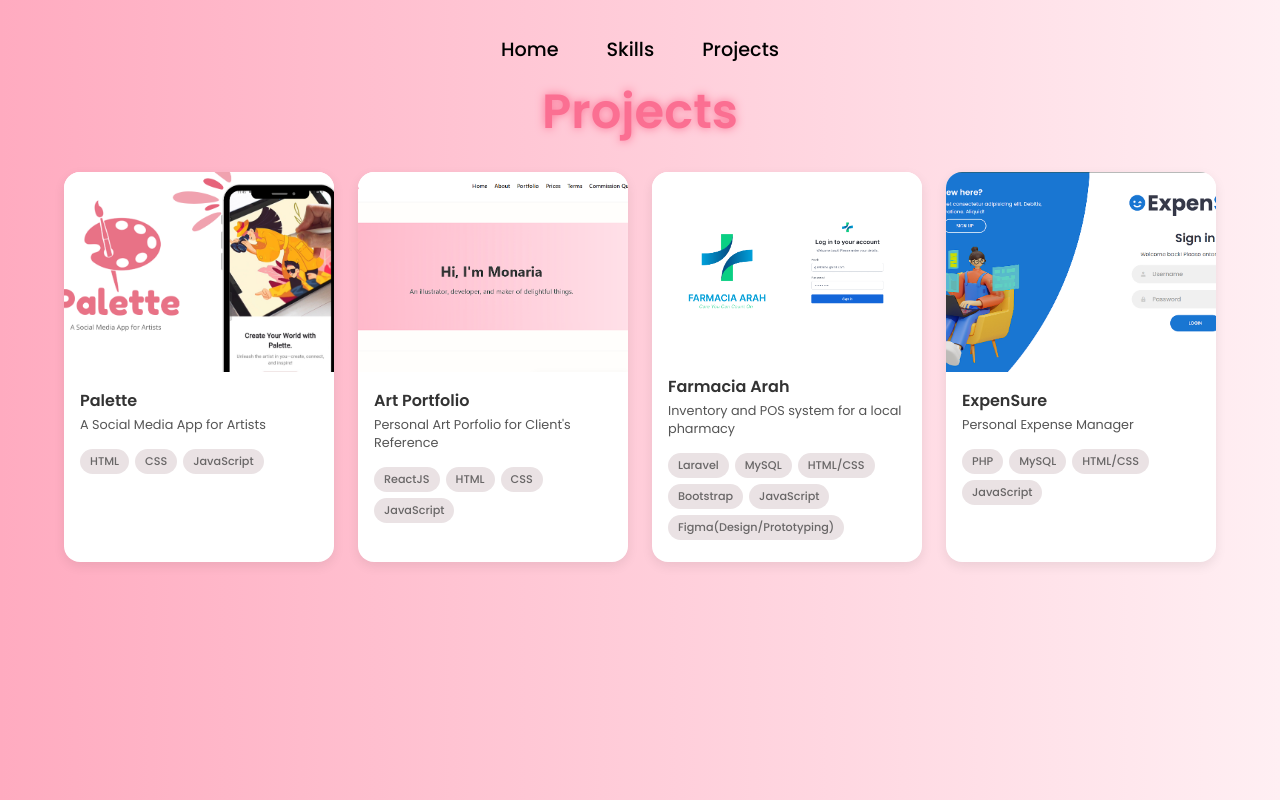
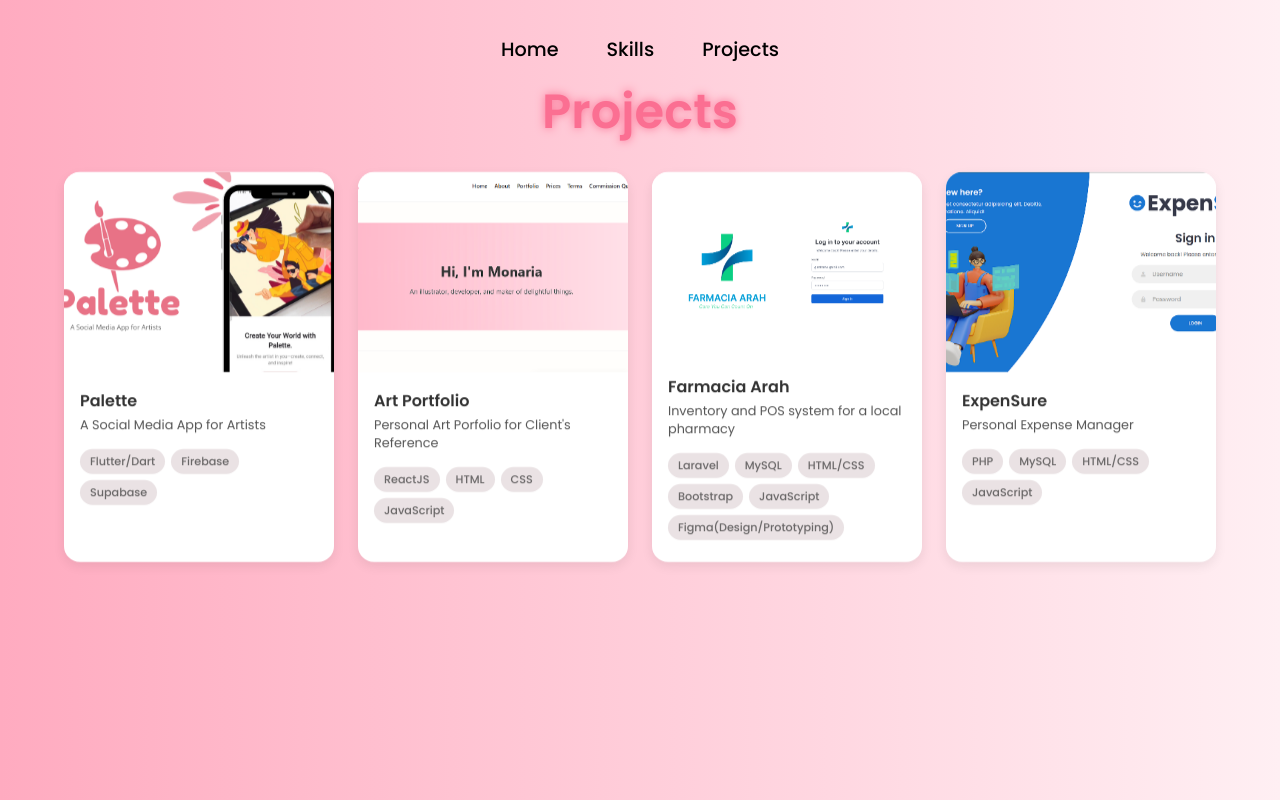
Before and after one commit to juliaverzosa/Portfolio, a plain HTML site: page projects.html in a window 1280 px wide. Drawn offline with nearby package versions, Linux system fonts and the light colour scheme.

Commit message:
Fixed palette's tech used

```diff
--- a/projects.html
+++ b/projects.html
@@ -67,9 +67,9 @@
     <h3>Palette</h3>
     <p>A Social Media App for Artists</p>
     <p class="tech-used">
-  <span>HTML</span>
-  <span>CSS</span>
-  <span>JavaScript</span>
+  <span>Flutter/Dart</span>
+  <span>Firebase</span>
+  <span>Supabase</span>
 </p>
   </div>
 </a>
```
Also changed, not shown: palette.html (+1 -1 lines).
